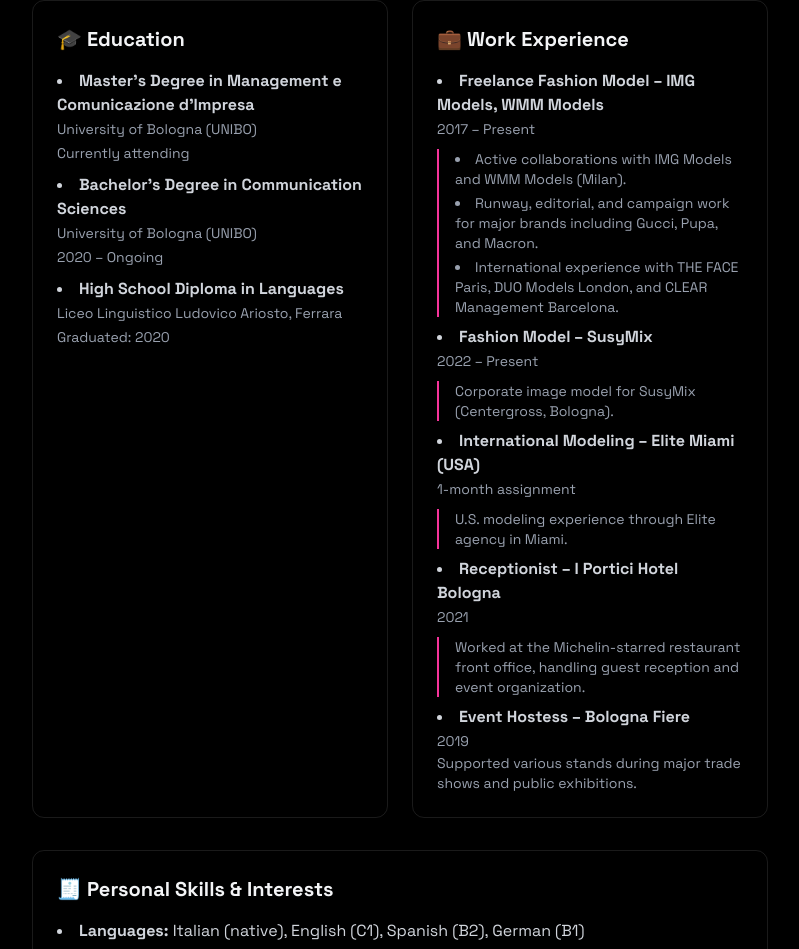
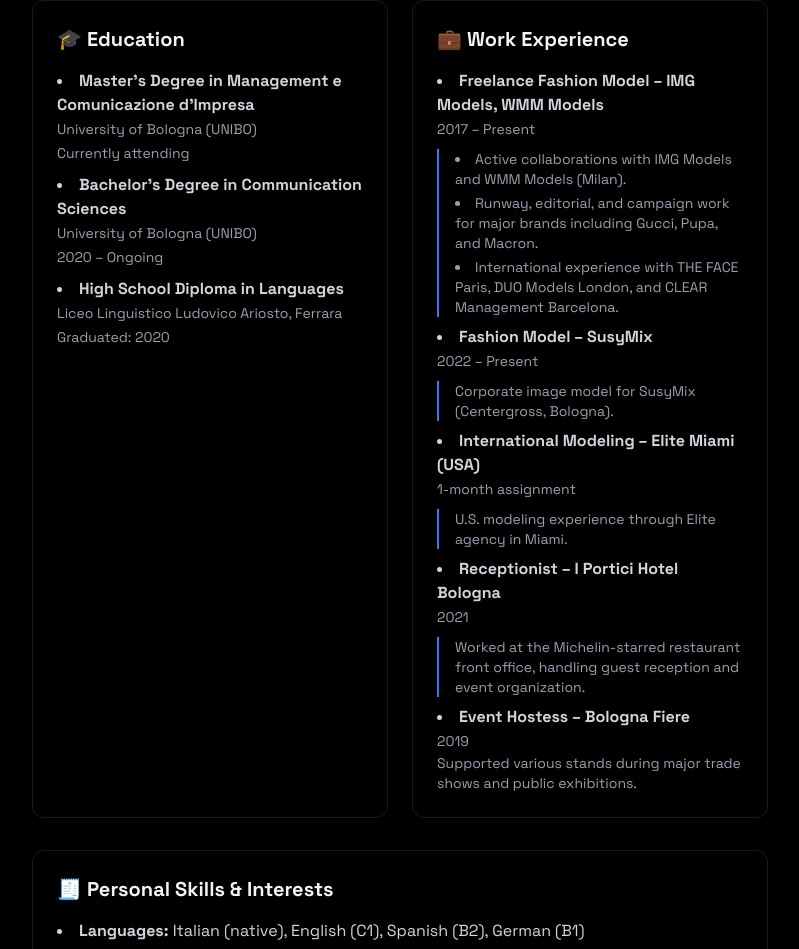
Before and after one commit to alessandradeserti/portfolio, a React (Vite) app: page / in a window 1280 px wide. Shown: the part 948-1897 px from the top of the page, without its empty margins (240-1039 px from the left). Built offline with nearby package versions, Linux system fonts and the light colour scheme.

Commit message:
Update portfolio site

```diff
--- a/src/components/sections/About.jsx
+++ b/src/components/sections/About.jsx
@@ -50,7 +50,7 @@
                   <strong>Freelance Fashion Model – IMG Models, WMM Models</strong>
                   <br />
                   <span className="text-sm text-gray-400">2017 – Present</span>
-                  <div className="mt-2 pl-4 border-l-2 border-pink-500">
+                  <div className="mt-2 pl-4 border-l-2 border-blue-500">
                     <ul className="list-disc list-inside text-sm text-gray-400 space-y-1">
                       <li>Active collaborations with IMG Models and WMM Models (Milan).</li>
                       <li>Runway, editorial, and campaign work for major brands including Gucci, Pupa, and Macron.</li>
@@ -63,7 +63,7 @@
                   <strong>Fashion Model – SusyMix</strong>
                   <br />
                   <span className="text-sm text-gray-400">2022 – Present</span>
-                  <div className="mt-2 pl-4 border-l-2 border-pink-500">
+                  <div className="mt-2 pl-4 border-l-2 border-blue-500">
                     <p className="text-sm text-gray-400">
                       Corporate image model for SusyMix (Centergross, Bologna).
                     </p>
@@ -74,7 +74,7 @@
                   <strong>International Modeling – Elite Miami (USA)</strong>
                   <br />
                   <span className="text-sm text-gray-400">1-month assignment</span>
-                  <div className="mt-2 pl-4 border-l-2 border-pink-500">
+                  <div className="mt-2 pl-4 border-l-2 border-blue-500">
                     <p className="text-sm text-gray-400">
                       U.S. modeling experience through Elite agency in Miami.
                     </p>
@@ -85,7 +85,7 @@
                   <strong>Receptionist – I Portici Hotel Bologna</strong>
                   <br />
                   <span className="text-sm text-gray-400">2021</span>
-                  <div className="mt-2 pl-4 border-l-2 border-pink-500">
+                  <div className="mt-2 pl-4 border-l-2 border-blue-500">
                     <p className="text-sm text-gray-400">
                       Worked at the Michelin-starred restaurant front office, handling guest reception and event organization.
                     </p>
```
